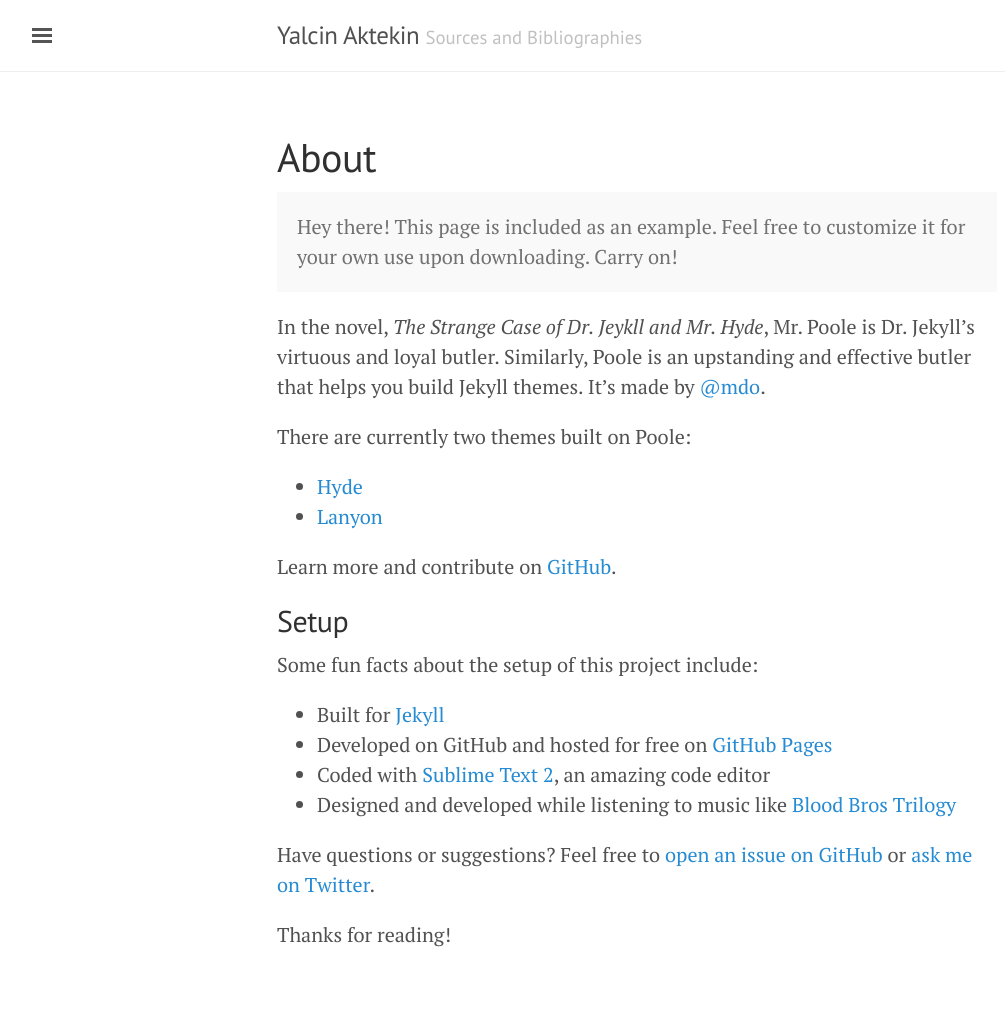
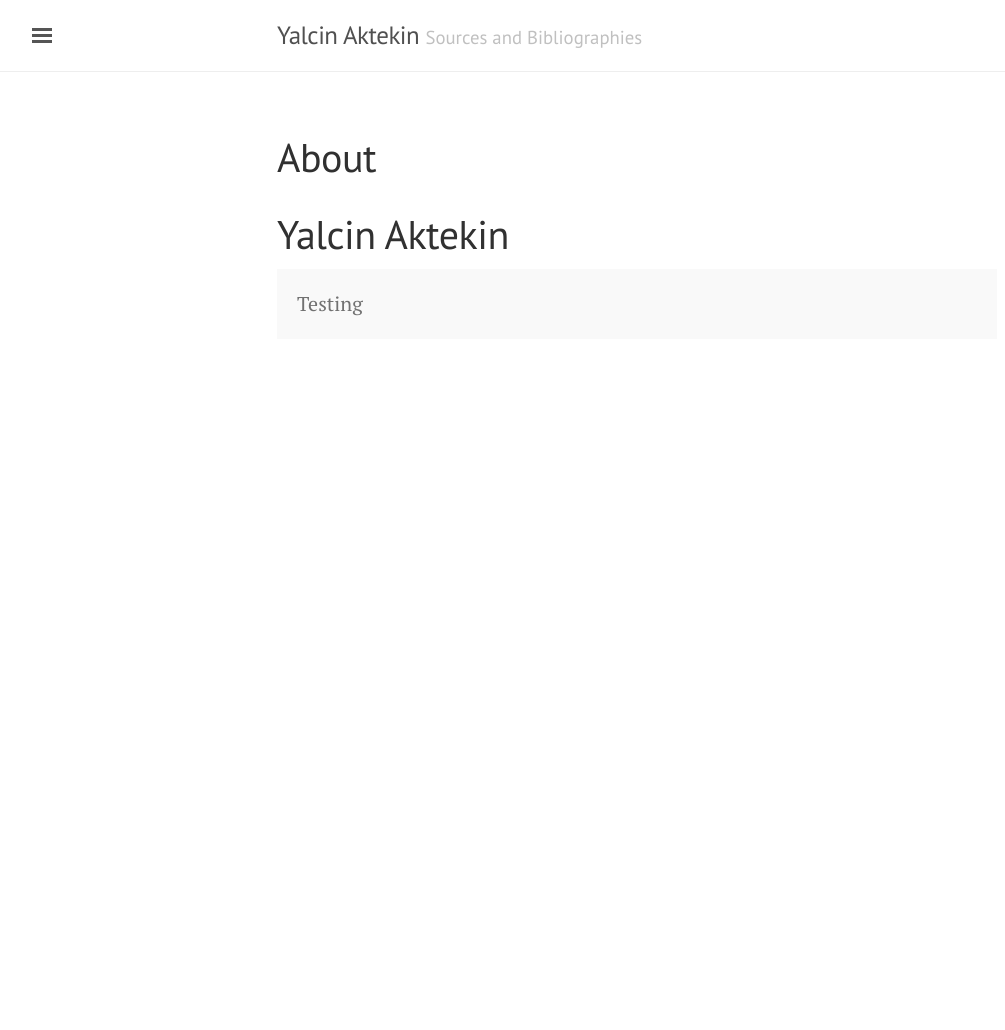
Before and after one commit to yalcinaktekin/yalcinaktekin.github.io, a Jekyll site: the page built from about.md, in a window 1280 px wide. Shown: the whole page, without its empty margins (3-1008 px from the left). Built offline with Jekyll 4.4.1, drawn with Linux system fonts in a browser that asks for light colours; Markdown is read by kramdown in place of the engine named in the settings; after the commit the page ends 900 px from its top, so only the background shows below that.

Commit message:
Update about.md

```diff
--- a/about.md
+++ b/about.md
@@ -3,28 +3,7 @@
 title: About
 ---
 
+#Yalcin Aktekin
 <p class="message">
-  Hey there! This page is included as an example. Feel free to customize it for your own use upon downloading. Carry on!
+  Testing
 </p>
-
-In the novel, *The Strange Case of Dr. Jeykll and Mr. Hyde*, Mr. Poole is Dr. Jekyll's virtuous and loyal butler. Similarly, Poole is an upstanding and effective butler that helps you build Jekyll themes. It's made by [@mdo](https://twitter.com/mdo).
-
-There are currently two themes built on Poole:
-
-* [Hyde](http://hyde.getpoole.com)
-* [Lanyon](http://lanyon.getpoole.com)
-
-Learn more and contribute on [GitHub](https://github.com/poole).
-
-## Setup
-
-Some fun facts about the setup of this project include:
-
-* Built for [Jekyll](http://jekyllrb.com)
-* Developed on GitHub and hosted for free on [GitHub Pages](https://pages.github.com)
-* Coded with [Sublime Text 2](http://sublimetext.org), an amazing code editor
-* Designed and developed while listening to music like [Blood Bros Trilogy](https://soundcloud.com/maddecent/sets/blood-bros-series)
-
-Have questions or suggestions? Feel free to [open an issue on GitHub](https://github.com/poole/issues/new) or [ask me on Twitter](https://twitter.com/mdo).
-
-Thanks for reading!
```
